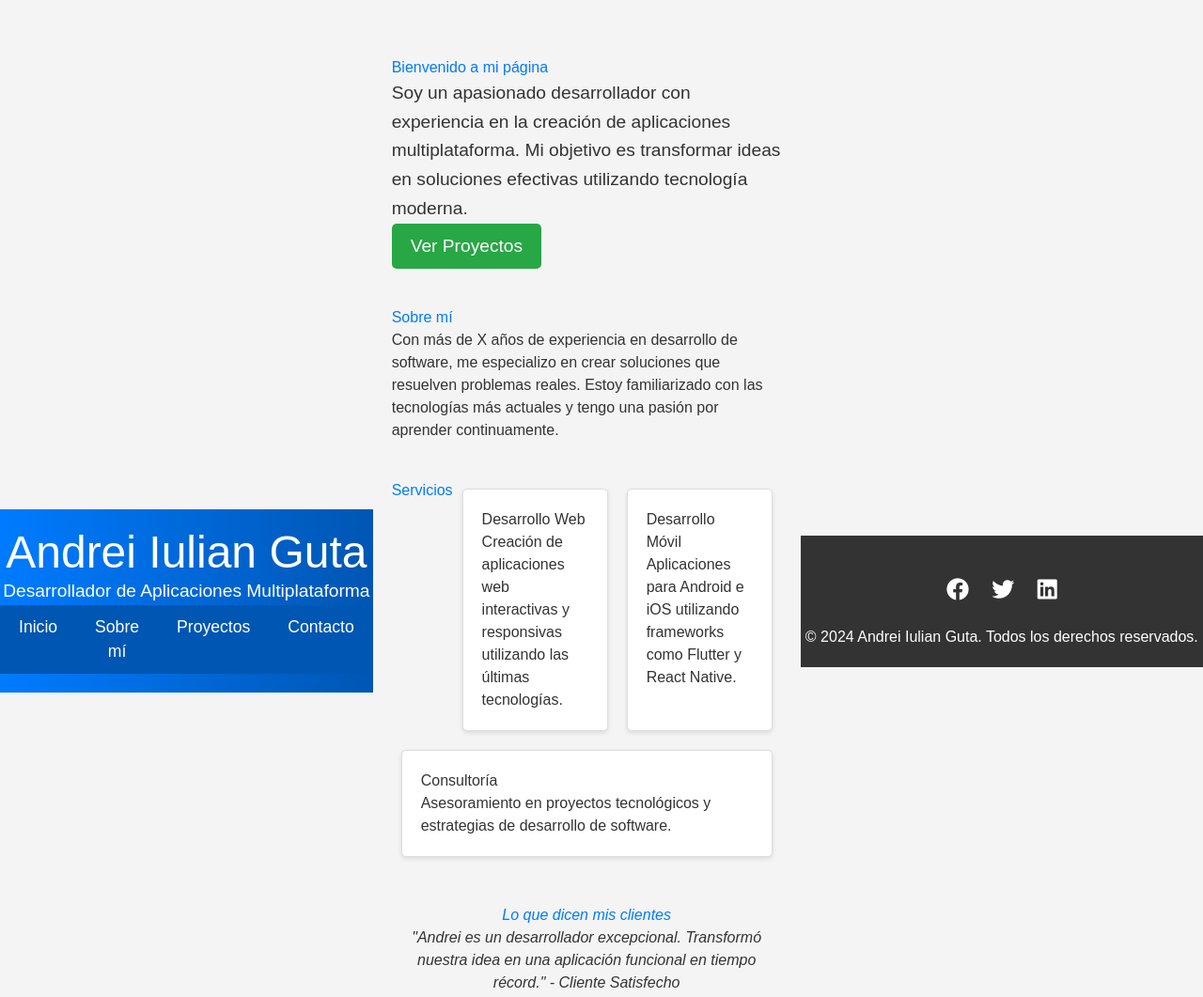
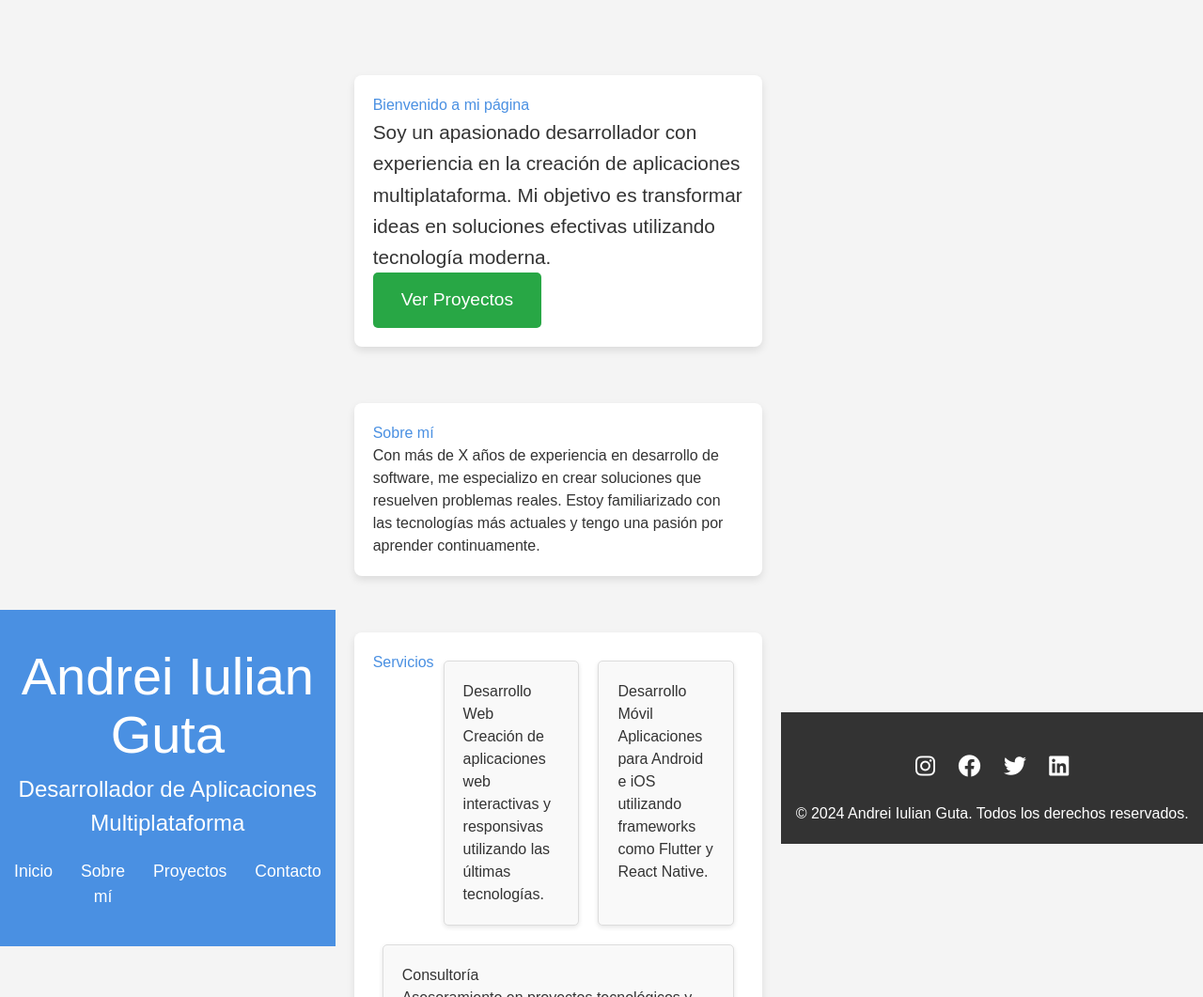
Before and after one commit to 2DAM-202425-PROJECTE/landing-page-andreiiulianguta-pub, a website built with Vite: page index.html in a window 1280 px wide. Shown: the top 1061 px of the page at 94% size. Built offline with nearby package versions, Linux system fonts and the light colour scheme.

Commit message:
index actualitzat

```diff
--- a/index.html
+++ b/index.html
@@ -20,23 +20,24 @@
     }
 
     header {
-        background: linear-gradient(90deg, #007bff, #0056b3);
+        background: #4a90e2;
         color: #fff;
-        padding: 20px 0;
+        padding: 40px 0;
         text-align: center;
     }
 
     header h1 {
-        font-size: 3em;
+        font-size: 3.5em;
+        margin-bottom: 10px;
     }
 
     header p {
-        font-size: 1.2em;
+        font-size: 1.5em;
+        margin-bottom: 20px;
     }
 
     nav {
-        background: #0056b3;
-        padding: 10px 0;
+        margin-top: 20px;
     }
 
     nav ul {
@@ -46,7 +47,7 @@
     }
 
     nav ul li {
-        margin: 0 20px;
+        margin: 0 15px;
     }
 
     nav a {
@@ -57,7 +58,7 @@
     }
 
     nav a:hover {
-        color: #cce5ff;
+        color: #ffcc00;
     }
 
     .container {
@@ -68,17 +69,21 @@
     }
 
     section {
-        margin: 40px 0;
+        margin: 60px 0;
+        padding: 20px;
+        background: #fff;
+        border-radius: 8px;
+        box-shadow: 0 4px 8px rgba(0, 0, 0, 0.1);
     }
 
     h2 {
-        font-size: 2em;
-        color: #007bff;
+        font-size: 2.5em;
+        color: #4a90e2;
         margin-bottom: 20px;
     }
 
     .intro p {
-        font-size: 1.2em;
+        font-size: 1.3em;
         line-height: 1.6em;
     }
 
@@ -87,7 +92,7 @@
         font-size: 1.2em;
         color: #fff;
         background: #28a745;
-        padding: 10px 20px;
+        padding: 15px 30px;
         text-decoration: none;
         border-radius: 5px;
         transition: background 0.3s;
@@ -104,18 +109,24 @@
     }
 
     .service {
-        background: #fff;
+        background: #f9f9f9;
         border: 1px solid #ddd;
         border-radius: 5px;
         padding: 20px;
         margin: 10px;
         flex: 1 1 30%;
         box-shadow: 0 2px 5px rgba(0, 0, 0, 0.1);
+        transition: transform 0.2s;
+    }
+
+    .service:hover {
+        transform: translateY(-5px);
     }
 
     .testimonials {
         text-align: center;
         font-style: italic;
+        margin: 40px 0;
     }
 
     .contact-cta {
@@ -202,6 +213,7 @@
 
 <footer>
   <div class="socials">
+    <a href="https://www.instagram.com" target="_blank"><i class="fab fa-instagram"></i></a>
     <a href="https://www.facebook.com" target="_blank"><i class="fab fa-facebook"></i></a>
     <a href="https://www.twitter.com" target="_blank"><i class="fab fa-twitter"></i></a>
     <a href="https://www.linkedin.com" target="_blank"><i class="fab fa-linkedin"></i></a>
```
